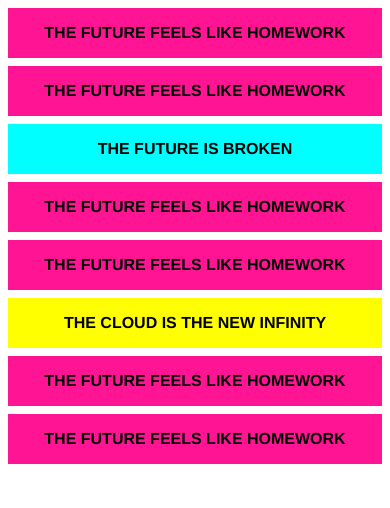
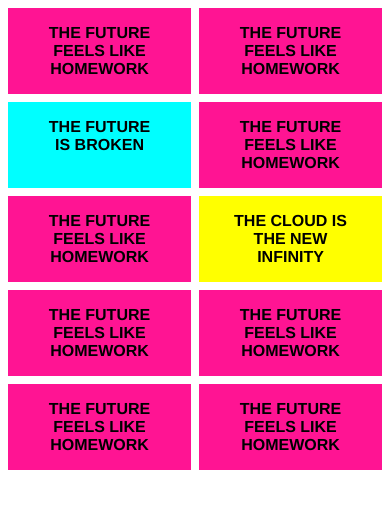
Before and after one commit to TheBreasy/2imd-webtechadvanced-portfolio, a plain HTML site: page lab2 - flexbox & CSS grid/thefuture/index.html in a window 390 px wide. Drawn offline with Linux system fonts and the light colour scheme.

Commit message:
added tablet view styling

```diff
--- a/lab2 - flexbox & CSS grid/thefuture/css/main.css
+++ b/lab2 - flexbox & CSS grid/thefuture/css/main.css
@@ -31,3 +31,9 @@ div {
     padding: 1em 2em;
     background-color: cyan;
 }
+
+@media(min-width: 381px) {
+    .grid {
+        grid-template-columns: 1fr 1fr;
+    }
+}
--- a/lab2 - flexbox & CSS grid/thefuture/index.html
+++ b/lab2 - flexbox & CSS grid/thefuture/index.html
@@ -18,6 +18,8 @@
         <div class="yellow-box">The cloud is the new infinity</div>
         <div class="pink-box">The future feels like homework</div>
         <div class="pink-box">The future feels like homework</div>
+        <div class="pink-box">The future feels like homework</div>
+        <div class="pink-box">The future feels like homework</div>
     </div>
 
 </body>
```
